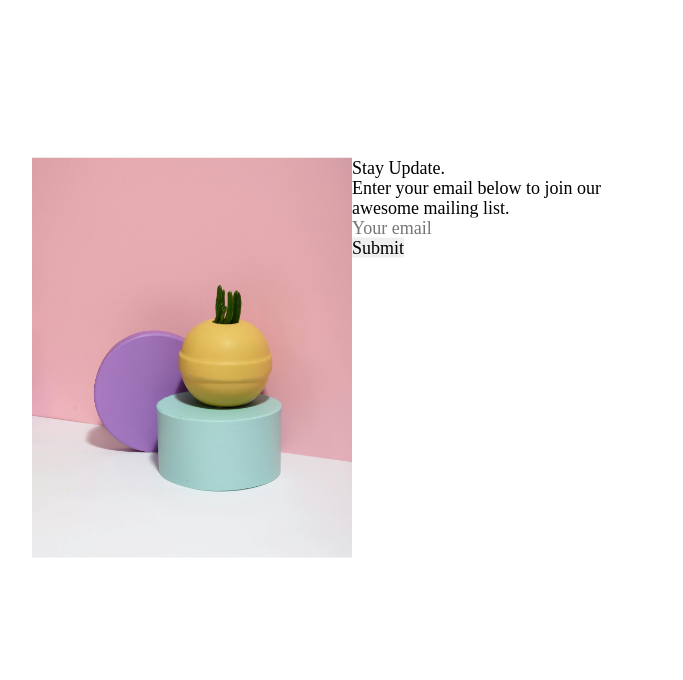
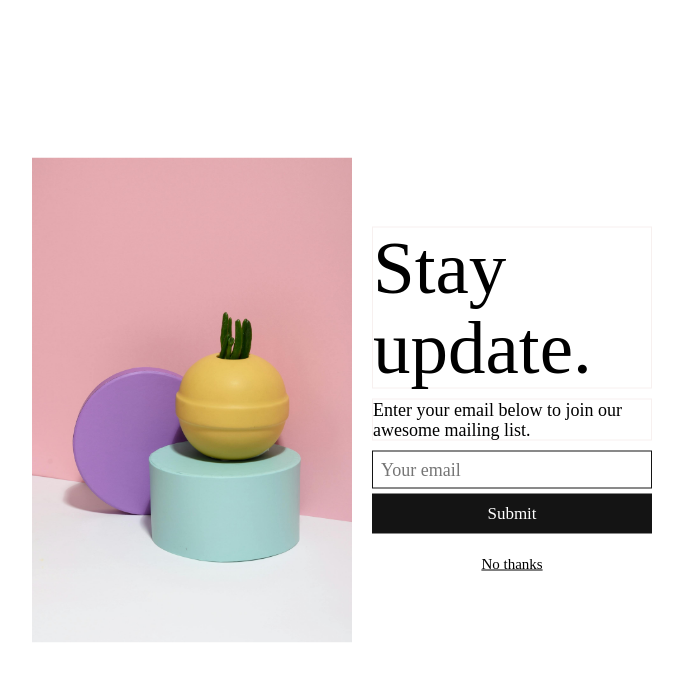
Before and after one commit to PhuongDam233/week3-popup, a website: page index.html in a window 1280 px wide. Shown: the whole page, without its empty margins (288-971 px from the left). Drawn offline with Linux system fonts and the light colour scheme; a web font is replaced by a local one.

Commit message:
Popup: do html

```diff
--- a/index.html
+++ b/index.html
@@ -27,7 +27,7 @@
           <img src="./img/popup.jpg" alt="popup-img" />
         </div>
         <div class="popup__inner-content">
-          <h1 class="heading">Stay Update.</h1>
+          <h1 class="heading">Stay update.</h1>
           <p class="desc">
             Enter your email below to join our awesome mailing list.
           </p>
@@ -36,7 +36,7 @@
             <p class="error"></p>
             <button class="btnsub">Submit</button>
           </form>
-          <p class="textskip"></p>
+          <p class="textskip">No thanks</p>
         </div>
       </div>
     </div>
--- a/scss/core/_components.scss
+++ b/scss/core/_components.scss
@@ -0,0 +1,21 @@
+.heading {
+  font-size: var(--fs-h1);
+  line-height: var(--lh1-h1);
+}
+.desc {
+  font-size: var(--fs-body);
+  line-height: var(---lh-body);
+}
+.btnsub {
+  font-size: var(--fs-textbutton);
+  line-height: var(--lh-textbutton);
+  height: var(--height-button);
+  background-color: var(--black-cl);
+  color: var(--white-cl);
+  width: 100%;
+  cursor: pointer;
+}
+.textskip {
+  font-size: var(--fs-body-s);
+  line-height: var(--lh-body-s);
+}
--- a/scss/core/_variables.scss
+++ b/scss/core/_variables.scss
@@ -5,26 +5,28 @@
   --max-width-container-fluid: 1920px;
   --max-width-container: calc(1200px + calc(var(--gap) * 2));
 
-
   /* Colors Variable Demo*/
   --main-cl: #42ada5;
   --yellow-cl: #f9f6ee;
   --white-cl: #ffffff;
   --black-cl: #141414;
-	--gray-cl: #888;
+  --gray-cl: #f7f0ef;
 
   // Fontsize - Lineheight Variable Demo
-	--fs-h1: 9rem;
-	--lh1-h1: 10rem;
-
-	--fs-h2: 8.5rem;
-	--lh1-h2: 9rem;
+  --fs-h1: 7.5rem;
+  --lh1-h1: 8rem;
 
   --fs-body: 1.8rem;
   --lh-body: 2rem;
 
+  --fs-body-s: 1.5rem;
+  --lh-body-s: 2rem;
+
+  --fs-textbutton: 1.7rem;
+  --lh-textbutton: 2rem;
+
   // General Variable Demo
-	--height-button: 42px;
+  --height-button: 40px;
 
   // Timing Transition Variable Demo
   --duration: 0.4s;
@@ -38,7 +40,6 @@
   }
   @include xs {
     --container-max-width: 720px;
-
   }
   @include xxs {
     --container-max-width: 100%;
--- a/scss/pages/_home.scss
+++ b/scss/pages/_home.scss
@@ -1,7 +1,6 @@
 .popup {
   &__inner {
     position: fixed;
-    width: 50vw;
     height: 485px;
     top: 50%;
     left: 50%;
@@ -10,9 +9,42 @@
     display: flex;
     &-img {
       width: 50%;
+      img {
+        height: 100%;
+        width: 100%;
+        object-fit: cover;
+      }
     }
     &-content {
       width: 50%;
+      padding: 20px 20px;
+      display: flex;
+      flex-direction: column;
+      justify-content: center;
+      gap: 10px;
+      .heading {
+        border: 1px solid var(--gray-cl);
+      }
+      .desc {
+        border: 1px solid var(--gray-cl);
+      }
+      form {
+        input {
+          width: 100%;
+          margin-bottom: 5px;
+          outline: none;
+          border: 1px solid var(--black-cl);
+          padding: 8px 8px;
+        }
+      }
+      .textskip {
+        width: 100%;
+        text-align: center;
+        text-decoration: underline;
+        cursor: pointer;
+        margin-top: 10px;
+        cursor: pointer;
+      }
     }
   }
 }
```
Also changed, not shown: dest/style.min.css, 1 other file. Lines whose indentation alone changed are shown as unchanged.
